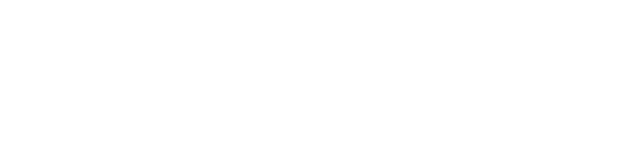
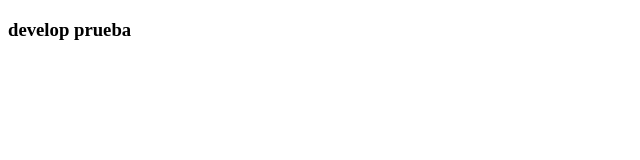
Before and after one commit to hiromykoga/prueba_repositorio, a plain HTML site: page index.html in a window 1280 px wide. Shown: the whole page, without its empty margins (0-640 px from the left). Drawn offline with Linux system fonts and the light colour scheme.

Commit message:
primer commit git prueba

```diff
--- a/index.html
+++ b/index.html
@@ -5,6 +5,6 @@
 		<title>Primer pagina web GIT</title>
 	</head>
 	<body>
-
+		<h3>develop prueba</h3>
 	</body>
 </html>
```
